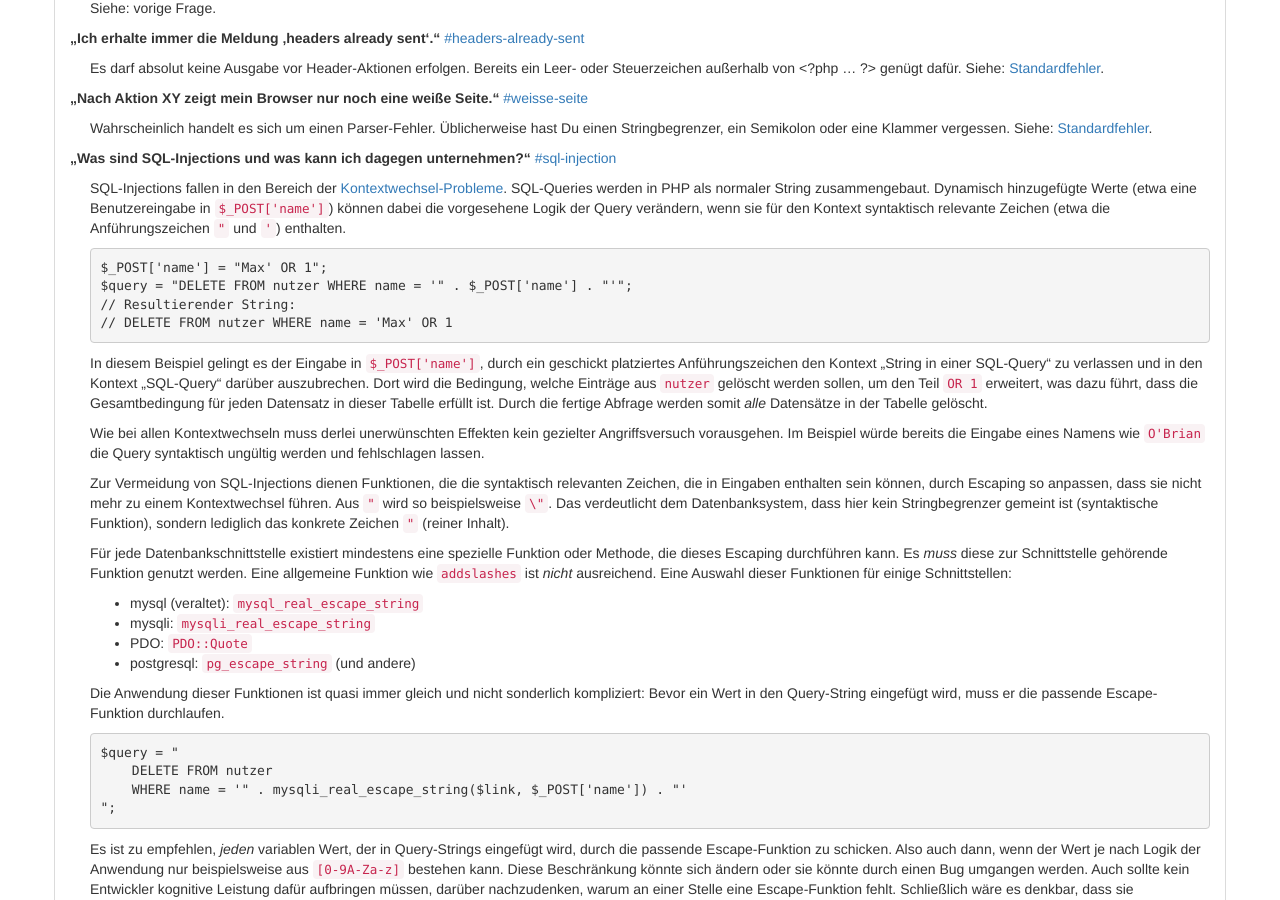
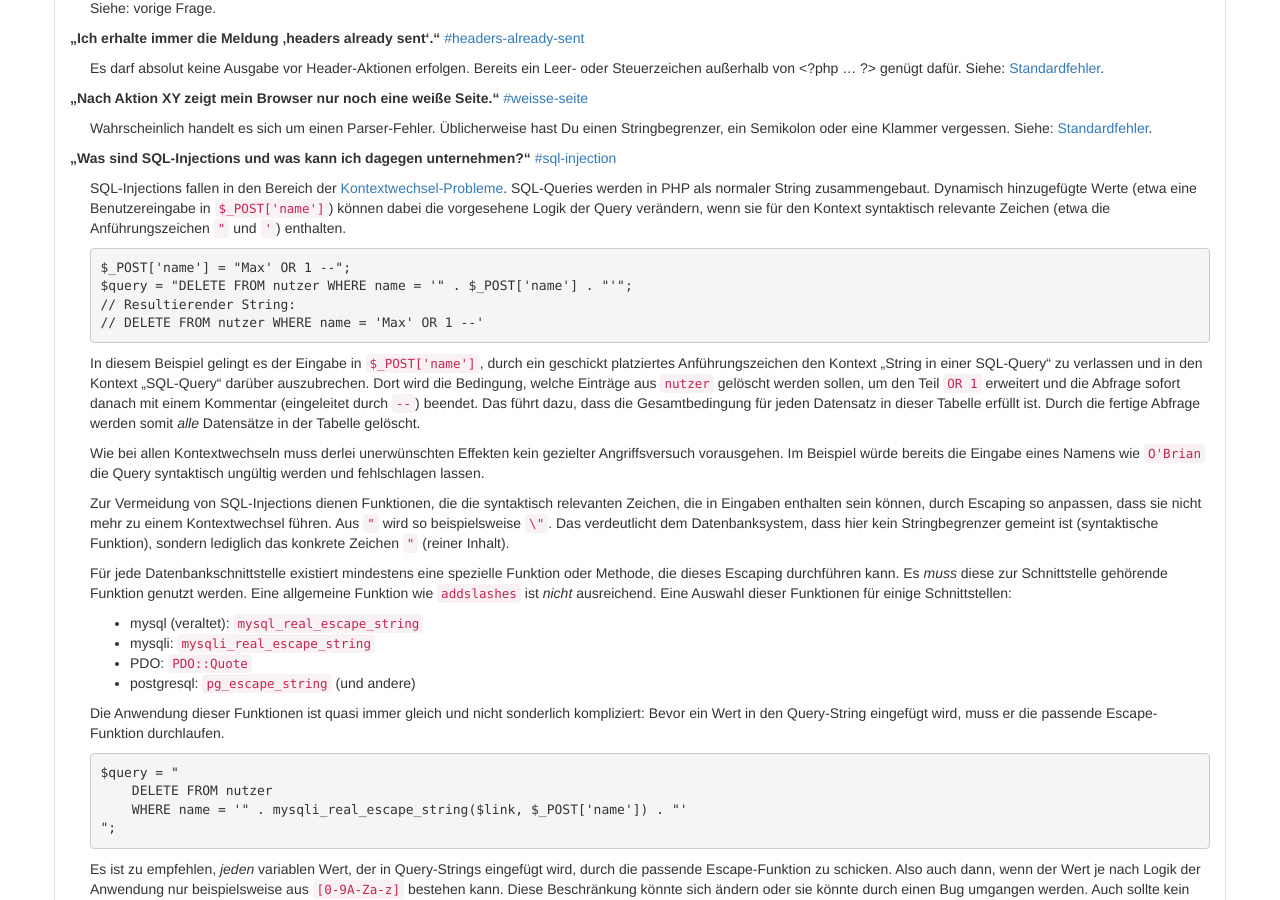
Before and after one commit to php-de/php-de.github.io, a Jekyll site: the page built from general/faq.md, in a window 1280 px wide and 900 px high, scrolled down 511 px. Built offline with Jekyll 4.4.1, drawn with Linux system fonts in a browser that asks for light colours; nearby versions of some CDN libraries.

Commit message:
FAQ - SQL-Injection-Beispiel repariert

```diff
--- a/general/faq.md
+++ b/general/faq.md
@@ -119,19 +119,20 @@ die vorgesehene Logik der Query verändern, wenn sie für den Kontext syntaktisc
 relevante Zeichen (etwa die Anführungszeichen `"` und `'`) enthalten.
 
 ~~~ php
-$_POST['name'] = "Max' OR 1";
+$_POST['name'] = "Max' OR 1 --";
 $query = "DELETE FROM nutzer WHERE name = '" . $_POST['name'] . "'";
 // Resultierender String:
-// DELETE FROM nutzer WHERE name = 'Max' OR 1
+// DELETE FROM nutzer WHERE name = 'Max' OR 1 --'
 ~~~
 
 In diesem Beispiel gelingt es der Eingabe in `$_POST['name']`, durch ein
 geschickt platziertes Anführungszeichen den Kontext „String in einer SQL-Query“
 zu verlassen und in den Kontext „SQL-Query“ darüber auszubrechen. Dort wird die
 Bedingung, welche Einträge aus `nutzer` gelöscht werden sollen, um den Teil `OR
-1` erweitert, was dazu führt, dass die Gesamtbedingung für jeden Datensatz in
-dieser Tabelle erfüllt ist. Durch die fertige Abfrage werden somit *alle*
-Datensätze in der Tabelle gelöscht.
+1` erweitert und die Abfrage sofort danach mit einem Kommentar (eingeleitet
+durch `--`) beendet. Das führt dazu, dass die Gesamtbedingung für jeden
+Datensatz in dieser Tabelle erfüllt ist. Durch die fertige Abfrage werden somit
+*alle* Datensätze in der Tabelle gelöscht.
 
 Wie bei allen Kontextwechseln muss derlei unerwünschten Effekten kein gezielter
 Angriffsversuch vorausgehen. Im Beispiel würde bereits die Eingabe eines Namens
@@ -150,8 +151,8 @@ Schnittstelle gehörende Funktion genutzt werden. Eine allgemeine Funktion wie
 `addslashes` ist *nicht* ausreichend. Eine Auswahl dieser Funktionen für einige
 Schnittstellen:
 
-* mysql (veraltet): `mysql_real_escape_string`
-* mysqli: `mysqli_real_escape_string`
+* mysql (veraltet): [`mysql_real_escape_string`](http://us1.php.net/manual/en/function.mysql-real-escape-string.php)
+* mysqli: [`mysqli_real_escape_string`](http://us1.php.net/manual/en/mysqli.real-escape-string.php)
 * PDO: [`PDO::Quote`](http://www.php.net/manual/en/pdo.quote.php)
 * postgresql: [`pg_escape_string`](http://www.php.net/manual/en/function.pg-escape-string.php) (und andere)
 
```
